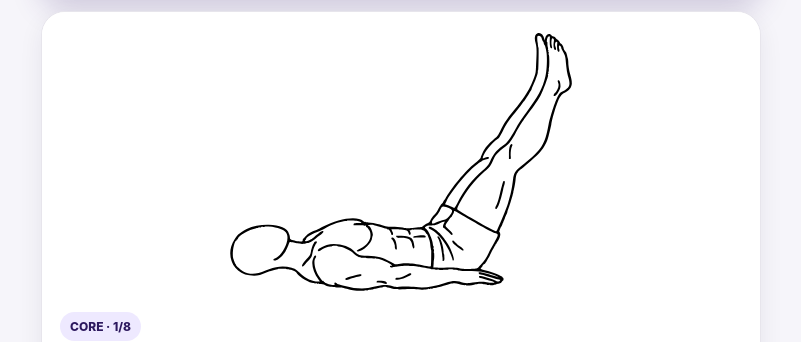
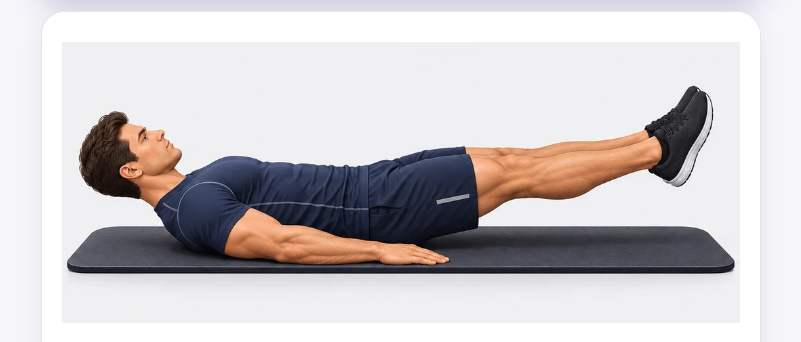
Before and after one commit to jordiadan/core-tabata, a plain HTML site: page index.html in a window 1280 px wide. Shown: the part 275-617 px from the top of the page, without its empty margins (239-1040 px from the left). Drawn offline with Linux system fonts and the light colour scheme.

Commit message:
feat: replace exercise images with professional illustrations

```diff
--- a/index.html
+++ b/index.html
@@ -37,8 +37,8 @@ h1{font-size:28px;line-height:1.05;margin:4px 0 0}
 .progress > div{height:100%;width:0;background:white;border-radius:99px;transition:width .25s linear}
 
 .card{background:var(--card);border:1px solid var(--line);border-radius:24px;margin-top:14px;overflow:hidden;box-shadow:0 8px 24px rgba(29,22,56,.07)}
-.visual{height:clamp(180px,43vw,300px);background:white;display:flex;align-items:center;justify-content:center;padding:16px 20px}
-.visual img{display:block;width:100%;height:100%;object-fit:contain;object-position:center}
+.visual{height:clamp(220px,54vw,340px);background:#fff;display:flex;align-items:center;justify-content:center;padding:16px 20px}
+.visual img{display:block;width:100%;height:100%;object-fit:contain;object-position:center;border-radius:12px}
 .content{padding:0 18px 18px}
 .badge{display:inline-flex;align-items:center;gap:6px;background:var(--purple-soft);color:var(--purple-dark);font-size:12px;font-weight:800;border-radius:999px;padding:7px 10px}
 .exerciseName{font-size:30px;line-height:1.04;font-weight:900;letter-spacing:-.025em;margin:10px 0 8px}
@@ -89,7 +89,7 @@ button:disabled{opacity:.48}
 
 @media (max-width:480px){
   .timer{font-size:64px}
-  .visual{height:clamp(170px,48vw,230px);padding:12px 16px}
+  .visual{height:clamp(220px,60vw,285px);padding:8px 12px}
   .exerciseName{font-size:27px}
 }
 </style>
@@ -166,7 +166,7 @@ button:disabled{opacity:.48}
   </section>
 
   <section class="list" id="exerciseList"></section>
-  <p class="note">Ilustraciones: <a href="https://github.com/alexmollard/Open-Exercise-Art">Open Exercise Art</a> (CC BY-SA 4.0) y esquemas propios. <a href="images/ATTRIBUTION.md">Créditos</a>.</p>
+  <p class="note">Ilustraciones originales generadas para Core Tabata.</p>
 </div>
 
 <div class="overlay" id="finishOverlay">
@@ -185,7 +185,7 @@ const exercises = [
     "kind": "time",
     "value": 20,
     "unit": "segundos",
-    "image": "images/lying-leg-raise.svg",
+    "image": "images/lying-leg-raise.webp",
     "cue": "Lumbar pegada al suelo; controla la bajada."
   },
   {
@@ -193,7 +193,7 @@ const exercises = [
     "kind": "time",
     "value": 20,
     "unit": "segundos",
-    "image": "images/hollow-hold.svg",
+    "image": "images/hollow-hold.webp",
     "cue": "Costillas abajo y zona lumbar en contacto con el suelo."
   },
   {
@@ -201,7 +201,7 @@ const exercises = [
     "kind": "time",
     "value": 20,
     "unit": "segundos",
-    "image": "images/russian-twist.svg",
+    "image": "images/russian-twist.webp",
     "cue": "Rota desde el tronco sin colapsar la postura."
   },
   {
@@ -209,7 +209,7 @@ const exercises = [
     "kind": "time",
     "value": 20,
     "unit": "segundos",
-    "image": "images/mountain-climber.svg",
+    "image": "images/mountain-climber.webp",
     "cue": "Cadera estable; rodillas rápidas sin perder la plancha."
   },
   {
@@ -217,7 +217,7 @@ const exercises = [
     "kind": "time",
     "value": 20,
     "unit": "segundos",
-    "image": "images/plank.svg",
+    "image": "images/plank.webp",
     "cue": "Hombros sobre codos, abdomen activo y cadera neutra."
   },
   {
@@ -225,7 +225,7 @@ const exercises = [
     "kind": "time",
     "value": 20,
     "unit": "segundos",
-    "image": "images/plank-shoulder-tap.svg",
+    "image": "images/plank-shoulder-tap.webp",
     "cue": "Minimiza el balanceo de cadera al tocar hombros."
   },
   {
@@ -233,7 +233,7 @@ const exercises = [
     "kind": "time",
     "value": 20,
     "unit": "segundos",
-    "image": "images/high-side-plank-left.svg",
+    "image": "images/high-side-plank-left.webp",
     "cue": "Apoya la mano izquierda bajo el hombro. Mantén hombros, cadera y pies alineados."
   },
   {
@@ -241,7 +241,7 @@ const exercises = [
     "kind": "time",
     "value": 20,
     "unit": "segundos",
-    "image": "images/high-side-plank-right.svg",
+    "image": "images/high-side-plank-right.webp",
     "cue": "Apoya la mano derecha bajo el hombro. Mantén hombros, cadera y pies alineados."
   }
 ];
```
Also changed, not shown: images/high-side-plank-left.webp (added), images/high-side-plank-right.webp (added), images/hollow-hold.webp (added), images/lying-leg-raise.webp (added), images/mountain-climber.webp (added), images/plank-shoulder-tap.webp (added), images/plank.webp (added), images/russian-twist.webp (added), 1 other file.
